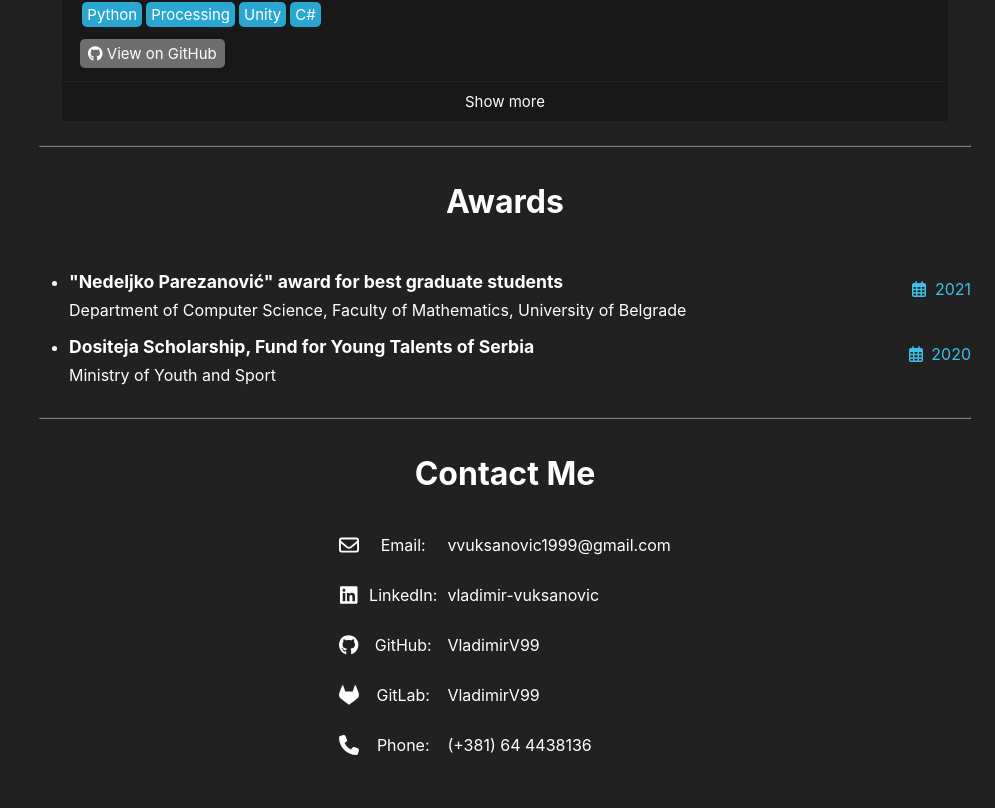
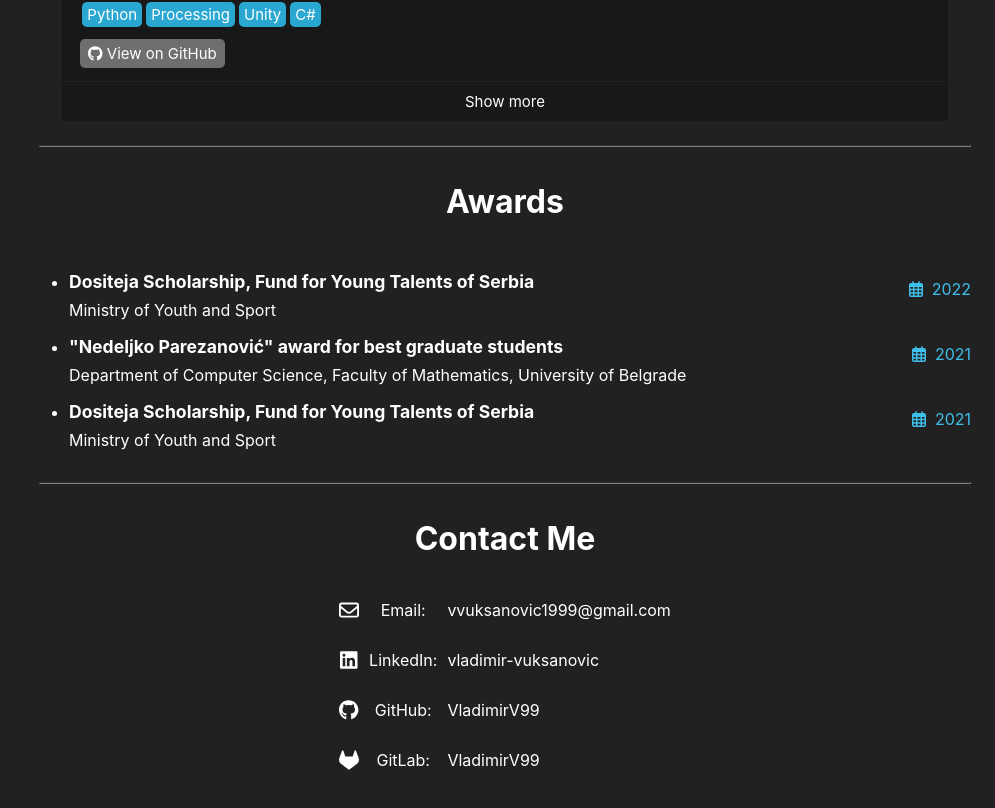
Before and after one commit to VladimirV99/vladimirv99.github.io, a Next.js app: page / in a window 1280 px wide. Shown: the part 3678-4486 px from the top of the page, without its empty margins (285-1280 px from the left). Built offline with nearby package versions, Linux system fonts and the light colour scheme.

Commit message:
Update contact and award info

```diff
--- a/components/sections/Awards.js
+++ b/components/sections/Awards.js
@@ -2,6 +2,11 @@ import ListItem from '@/components/util/ListItem';
 
 function Awards() {
   const awardList = [
+    {
+      title: 'Dositeja Scholarship, Fund for Young Talents of Serbia',
+      description: 'Ministry of Youth and Sport',
+      date: '2022'
+    },
     {
       title: '"Nedeljko Parezanović" award for best graduate students',
       description: 'Department of Computer Science, Faculty of Mathematics, University of Belgrade',
@@ -10,7 +15,7 @@ function Awards() {
     {
       title: 'Dositeja Scholarship, Fund for Young Talents of Serbia',
       description: 'Ministry of Youth and Sport',
-      date: '2020'
+      date: '2021'
     }
   ];
 
--- a/components/sections/Contact.js
+++ b/components/sections/Contact.js
@@ -56,20 +56,6 @@ function Contact() {
               </a>
             </td>
           </tr>
-          <tr>
-            <td className="center">
-              <FontAwesomeIcon icon={faPhone} size="lg" />
-            </td>
-            <td className="center">Phone:</td>
-            <td>(+381) 64 4438136</td>
-          </tr>
-          {/* <tr>
-            <td className="center">
-              <i className="fas fa-big fa-map-marker-alt"></i>
-            </td>
-            <td className="center">Address:</td>
-            <td>Užičkih heroja 27/1, Užice, Srbija</td>
-          </tr> */}
         </tbody>
       </table>
     </>
```
Also changed, not shown: 1 other file (tests, documents, lock files or other folders).
